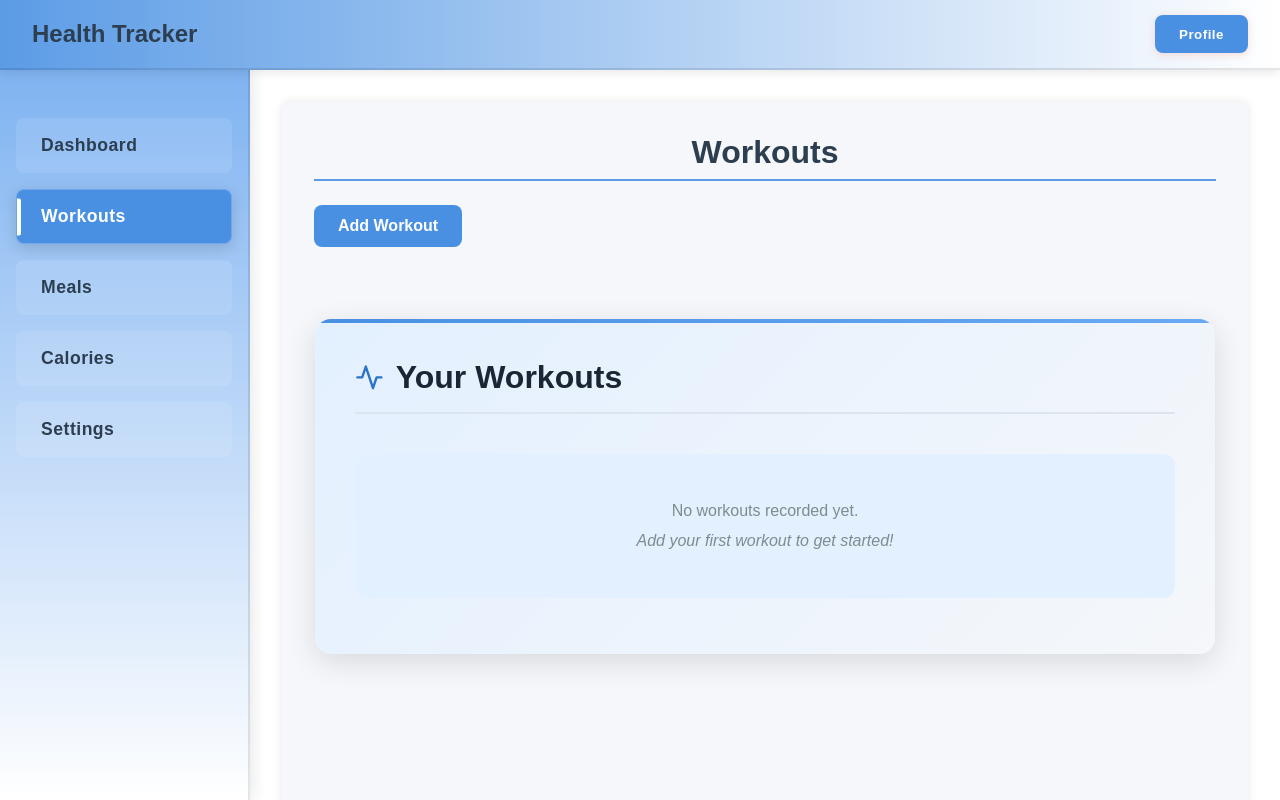
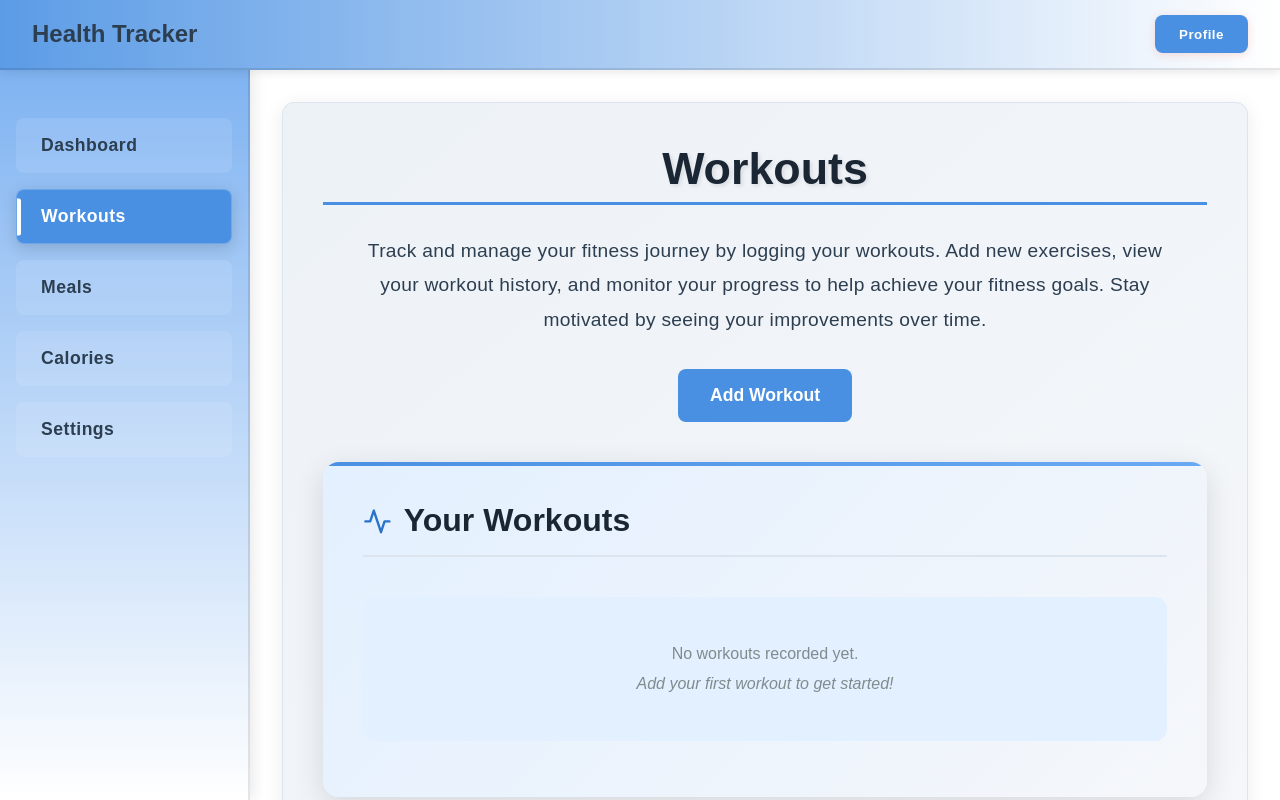
Before and after one commit to EthanCoomber/health_tracker, a React (Create React App) app: page /workouts in a window 1280 px wide. Built offline with nearby package versions, Linux system fonts and the light colour scheme.

Commit message:
styling looking better

```diff
--- a/src/pages/MealsPage.css
+++ b/src/pages/MealsPage.css
@@ -0,0 +1,64 @@
+/* src/pages/MealsPage.css */
+
+.meals-page {
+  padding: 2.5rem;
+  background: linear-gradient(to bottom right, var(--color-background-alt), var(--color-background));
+  border-radius: 12px;
+  box-shadow: 0 4px 20px rgba(0, 0, 0, 0.08);
+  animation: fadeIn 1s ease-in;
+  max-height: 100%;
+  overflow-y: auto;
+  border: 1px solid var(--color-borders);
+}
+
+.meals-page h2 {
+  color: var(--color-text-dark);
+  font-size: 2.8rem;
+  margin-bottom: 1.8rem;
+  animation: slideInFromLeft 1s ease-out;
+  text-shadow: 2px 2px 4px rgba(0, 0, 0, 0.1);
+  border-bottom: 3px solid var(--color-primary);
+  padding-bottom: 0.5rem;
+  width: fit-content;
+}
+
+.meals-description {
+  color: var(--color-text);
+  line-height: 1.8;
+  font-size: 1.2rem;
+  margin-bottom: 2.5rem;
+  animation: slideInFromRight 1s ease-out;
+  letter-spacing: 0.3px;
+  max-width: 800px;
+}
+
+@keyframes fadeIn {
+  from {
+    opacity: 0;
+  }
+  to {
+    opacity: 1;
+  }
+}
+
+@keyframes slideInFromLeft {
+  from {
+    transform: translateX(-50px);
+    opacity: 0;
+  }
+  to {
+    transform: translateX(0);
+    opacity: 1;
+  }
+}
+
+@keyframes slideInFromRight {
+  from {
+    transform: translateX(50px);
+    opacity: 0;
+  }
+  to {
+    transform: translateX(0);
+    opacity: 1;
+  }
+}
--- a/src/pages/MealsPage.jsx
+++ b/src/pages/MealsPage.jsx
@@ -8,6 +8,10 @@ const MealsPage = () => {
   return (
     <div className="meals-page">
       <h2>Meals</h2>
+      <p className="meals-description">
+        Track and manage your daily meals to maintain a balanced diet. Add new meals, view your meal history,
+        and monitor your nutritional intake to help achieve your health goals.
+      </p>
       <AddMeal />
       <MealList />
     </div>
--- a/src/pages/WorkoutsPage.css
+++ b/src/pages/WorkoutsPage.css
@@ -1,22 +1,55 @@
 /* src/pages/WorkoutsPage.css */
 
 .workouts-page {
-    padding: 2rem;
-    background-color: var(--color-background);
-    border-radius: 8px;
-    box-shadow: 0 0 10px rgba(0, 0, 0, 0.1);
+    padding: 2.5rem;
+    background: linear-gradient(to bottom right, var(--color-background-alt), var(--color-background));
+    border-radius: 12px;
+    box-shadow: 0 4px 20px rgba(0, 0, 0, 0.08);
     max-width: 1200px;
     margin: 0 auto;
     min-height: 100vh;
+    animation: fadeIn 1s ease-in;
+    border: 1px solid var(--color-borders);
 }
 
 .workouts-page h2 {
-    color: var(--color-text);
-    margin-bottom: 1.5rem;
-    font-size: 2rem;
+    color: var(--color-text-dark);
+    font-size: 2.8rem;
+    margin-bottom: 1.8rem;
     text-align: center;
     padding-bottom: 0.5rem;
-    border-bottom: 2px solid var(--color-primary-accent);
+    border-bottom: 3px solid var(--color-primary);
+    animation: slideInFromLeft 1s ease-out;
+    text-shadow: 2px 2px 4px rgba(0, 0, 0, 0.1);
+}
+
+.workouts-description {
+    color: var(--color-text);
+    line-height: 1.8;
+    font-size: 1.2rem;
+    margin-bottom: 2.5rem;
+    animation: slideInFromRight 1s ease-out;
+    letter-spacing: 0.3px;
+    max-width: 800px;
+    margin: 0 auto 2.5rem;
+    text-align: center;
+}
+
+.show-add-workout-btn {
+    display: block;
+    margin: 2rem auto;
+    padding: 1rem 2rem;
+    font-size: 1.1rem;
+    background: var(--color-primary);
+    color: var(--color-text-inverse);
+    border-radius: 8px;
+    transition: all 0.3s ease;
+}
+
+.show-add-workout-btn:hover {
+    background: var(--color-primary-dark);
+    transform: translateY(-2px);
+    box-shadow: 0 4px 12px rgba(0, 0, 0, 0.15);
 }
 
 .workouts-page > * {
@@ -26,3 +59,34 @@
 .workouts-page > *:last-child {
     margin-bottom: 0;
 }
+
+@keyframes fadeIn {
+    from {
+        opacity: 0;
+    }
+    to {
+        opacity: 1;
+    }
+}
+
+@keyframes slideInFromLeft {
+    from {
+        transform: translateX(-50px);
+        opacity: 0;
+    }
+    to {
+        transform: translateX(0);
+        opacity: 1;
+    }
+}
+
+@keyframes slideInFromRight {
+    from {
+        transform: translateX(50px);
+        opacity: 0;
+    }
+    to {
+        transform: translateX(0);
+        opacity: 1;
+    }
+}
--- a/src/pages/WorkoutsPage.jsx
+++ b/src/pages/WorkoutsPage.jsx
@@ -19,6 +19,11 @@ const WorkoutsPage = () => {
   return (
     <div className="workouts-page">
       <h2>Workouts</h2>
+      <p className="workouts-description">
+        Track and manage your fitness journey by logging your workouts. Add new exercises,
+        view your workout history, and monitor your progress to help achieve your fitness goals.
+        Stay motivated by seeing your improvements over time.
+      </p>
       {!showAddWorkout && (
         <Button onClick={handleShowAddWorkout} className="show-add-workout-btn">
           Add Workout
```
Lines whose indentation alone changed are shown as unchanged.
